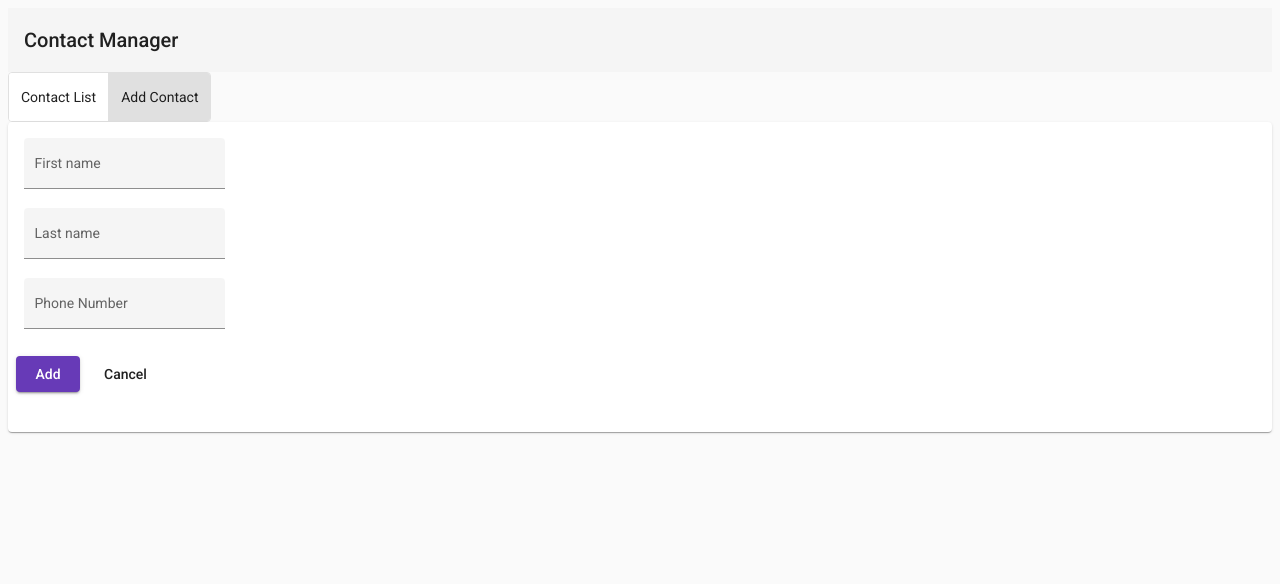
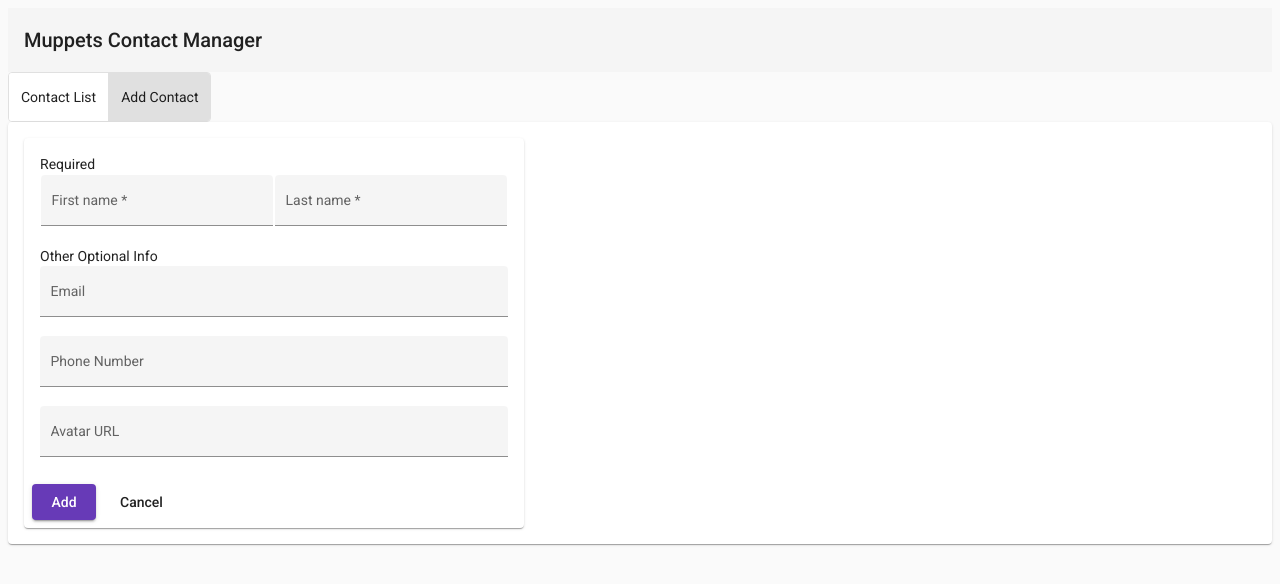
Before and after one commit to 2bnanaday/angular-sndbx-materialui-components, an Angular app: page / in a window 1280 px wide. Both pictures are taken after a click on the button "Add Contact". Shown: the top 584 px of the page. Built offline with nearby package versions, Linux system fonts and the light colour scheme.

Commit message:
style add contact form using material ui input form controls with error validation

```diff
--- a/src/app/add-contact/add-contact.component.css
+++ b/src/app/add-contact/add-contact.component.css
@@ -0,0 +1,31 @@
+.example-form {
+  min-width: 150px;
+  max-width: 500px;
+  width: 100%;
+}
+
+.example-full-width {
+  width: 100%;
+}
+
+.example-tel-input-container {
+  display: flex;
+}
+
+.example-tel-input-element {
+  border: none;
+  background: none;
+  padding: 0;
+  outline: none;
+  font: inherit;
+  text-align: center;
+}
+
+.example-tel-input-spacer {
+  opacity: 0;
+  transition: opacity 200ms;
+}
+
+:host.example-floating .example-tel-input-spacer {
+  opacity: 1;
+}
--- a/src/app/add-contact/add-contact.component.html
+++ b/src/app/add-contact/add-contact.component.html
@@ -1,12 +1,57 @@
 <form class="example-form" fxLayout="column" fxLayoutAlign="space-evenly start">
+  <mat-card>
+    Required
+    <table class="example-full-width" cellspacing="0">
+      <tr>
+        <td>
           <mat-form-field class="example-full-width" appearance="fill">
             <mat-label>First name</mat-label>
-    <input matInput placeholder="" value="" />
+            <input
+              matInput
+              [formControl]="fNameFormControl"
+              placeholder="Kermit"
+            />
+            <mat-error
+              *ngIf="
+                fNameFormControl.hasError('email') &&
+                !fNameFormControl.hasError('required')
+              "
+            >
+              Please enter a Muppet's first name
+            </mat-error>
+            <mat-error *ngIf="fNameFormControl.hasError('required')">
+              First name is <strong>required</strong>
+            </mat-error>
           </mat-form-field>
-
+        </td>
+        <td>
           <mat-form-field class="example-full-width" appearance="fill">
             <mat-label>Last name</mat-label>
-    <input matInput placeholder="" value="" />
+            <input
+              matInput
+              [formControl]="fNameFormControl"
+              placeholder="Frog"
+            />
+            <mat-error
+              *ngIf="
+                lNameFormControl.hasError('email') &&
+                !lNameFormControl.hasError('required')
+              "
+            >
+              Please enter a a Muppet's last name
+            </mat-error>
+            <mat-error *ngIf="fNameFormControl.hasError('required')">
+              Last name is <strong>required</strong>
+            </mat-error>
+          </mat-form-field>
+        </td>
+      </tr>
+    </table>
+
+    Other Optional Info
+    <mat-form-field class="example-full-width" appearance="fill">
+      <mat-label>Email</mat-label>
+      <input matInput placeholder="kfrog@muppets.com" value="" />
     </mat-form-field>
 
 <mat-form-field class="example-full-width" appearance="fill">
@@ -14,8 +59,14 @@
   <input matInput placeholder="" value="" />
 </mat-form-field>
 
+    <mat-form-field class="example-full-width" appearance="fill">
+      <mat-label>Avatar URL</mat-label>
+      <input matInput placeholder="" value="" />
+    </mat-form-field>
+
     <mat-card-actions>
       <button mat-raised-button color="primary">Add</button>
       <button mat-button>Cancel</button>
     </mat-card-actions>
+  </mat-card>
 </form>
--- a/src/app/add-contact/add-contact.component.ts
+++ b/src/app/add-contact/add-contact.component.ts
@@ -1,4 +1,8 @@
 import { Component, OnInit } from '@angular/core';
+import {FormControl, Validators} from '@angular/forms';
+
+
+
 
 @Component({
   selector: 'app-add-contact',
@@ -7,6 +11,8 @@ import { Component, OnInit } from '@angular/core';
 })
 export class AddContactComponent implements OnInit {
 
+  fNameFormControl = new FormControl('', [Validators.required, Validators.email]);lNameFormControl = new FormControl('', [Validators.required, Validators.email]);
+
   constructor() { }
 
   ngOnInit() {
--- a/src/app/app.component.ts
+++ b/src/app/app.component.ts
@@ -9,7 +9,7 @@ export type EditorType = 'contact-list' | 'add-contact';
 })
 export class AppComponent {
   // appName: string = 'Angular ' + VERSION.full;
-  appName: string = 'Contact Manager';
+  appName: string = 'Muppets Contact Manager';
 
   editor: EditorType = 'contact-list';
 
@@ -24,5 +24,4 @@ export class AppComponent {
   toggleEditor(type: EditorType) {
     this.editor = type;
   }
-
 }
--- a/src/app/app.module.ts
+++ b/src/app/app.module.ts
@@ -1,6 +1,6 @@
 import { NgModule } from '@angular/core';
 import { BrowserModule } from '@angular/platform-browser';
-import { FormsModule } from '@angular/forms';
+import { FormsModule, ReactiveFormsModule } from '@angular/forms';
 
 //material (is there a way to condense this down into one line?)
 import { MatCommonModule } from '@angular/material/core';
@@ -29,6 +29,7 @@ import { AddContactComponent } from './add-contact/add-contact.component';
   imports: [
     BrowserModule,
     FormsModule,
+    ReactiveFormsModule,
     MatCommonModule,
     MatButtonToggleModule,
     MatCardModule,
--- a/src/app/contact-list/contact-list.component.css
+++ b/src/app/contact-list/contact-list.component.css
@@ -1,8 +1,3 @@
 mat-card {
   margin: 5px;
 }
-
-.contact-header-image {
-  /* background-image: url('https://github.com/2bnanaday/angular-sndbx-materialui-components/blob/master/src/assets/img/misspiggy.jpg?raw=true'); */
-  background-size: cover;
-}
--- a/src/app/contact-list/contact-list.component.html
+++ b/src/app/contact-list/contact-list.component.html
@@ -4,11 +4,19 @@
       mat-card-avatar
       [ngStyle]="{
         'background-image':
-          'url(https://github.com/2bnanaday/angular-sndbx-materialui-components/blob/master/src/assets/img/' + contact.fName + contact.lName + '.jpg?raw=true)'
+          'url(https://github.com/2bnanaday/angular-sndbx-materialui-components/blob/master/src/assets/img/' +
+          contact.fName +
+          contact.lName +
+          '.jpg?raw=true)',
+          'background-size': 'cover'
       }"
       class="contact-header-image"
     ></div>
     <mat-card-title>{{ contact.fName }} {{ contact.lName }}</mat-card-title>
     <mat-card-subtitle>{{ contact.phoneNumber }}</mat-card-subtitle>
+    <mat-card-subtitle>{{ contact.email }}</mat-card-subtitle>
   </mat-card-header>
+
+  <a mat-stroked-button>Edit</a>
+  <button mat-stroked-button color="warn">Delete</button>
 </mat-card>
--- a/src/app/contact-list/contact-list.component.ts
+++ b/src/app/contact-list/contact-list.component.ts
@@ -1,7 +1,5 @@
 import { Component, OnInit } from '@angular/core';
 import { contacts } from '../contacts';
-
-export type AvatarType = 'misspiggy' | 'kermitfrog';
 
 @Component({
   selector: 'app-contact-list',
@@ -11,22 +9,6 @@ export type AvatarType = 'misspiggy' | 'kermitfrog';
 export class ContactListComponent implements OnInit {
   contacts = contacts;
 
-  photo = 'https://github.com/2bnanaday/angular-sndbx-materialui-components/blob/master/src/assets/img/misspiggy.jpg?raw=true';
-
-  avatar: AvatarType = 'misspiggy';
-
-  getAvatar(type: AvatarType) {
-    this.avatar = type;
-  }
-
-  // get showListContact() {
-  //   return this.editor === 'contact-list';
-  // }
-
-  // get showAddContact() {
-  //   return this.editor === 'add-contact';
-  // }
-
   constructor() {}
 
   ngOnInit() {}
--- a/src/app/contacts.ts
+++ b/src/app/contacts.ts
@@ -3,6 +3,7 @@ export const contacts: any = [
     fName: 'miss',
     lName: 'piggy',
     phoneNumber: '701-xxx-xxxx',
+    email: 'mpiggy@muppets.com',
     avatarUrl:
       'https://github.com/2bnanaday/angular-sndbx-materialui-components/blob/master/src/assets/img/misspiggy.jpg?raw=true',
   },
@@ -10,7 +11,16 @@ export const contacts: any = [
     fName: 'kermit',
     lName: 'frog',
     phoneNumber: '701-xxx-xxxx',
+    email: 'kfrog@muppets.com',
     avatarUrl:
       'https://github.com/2bnanaday/angular-sndbx-materialui-components/blob/master/src/assets/img/kermitfrog.jpg?raw=true',
   },
+  {
+    fName: 'countvon',
+    lName: 'count',
+    phoneNumber: '701-xxx-xxxx',
+    email: 'cvcount@muppets.com',
+    avatarUrl:
+      'https://github.com/2bnanaday/angular-sndbx-materialui-components/blob/master/src/assets/img/countvoncount.jpg?raw=true',
+  },
 ];
--- a/src/app/model/contact.ts
+++ b/src/app/model/contact.ts
@@ -2,5 +2,6 @@ export interface Contact {
   fName: string;
   lName: string;
   phoneNumber: string;
+  email: string;
   avatarUrl: string;
 }
--- a/src/assets/img/placeholderimg.ts
+++ /dev/null
@@ -1 +0,0 @@
-//nothing here, just want to trigger upload into git
```
Lines whose indentation alone changed are shown as unchanged.
